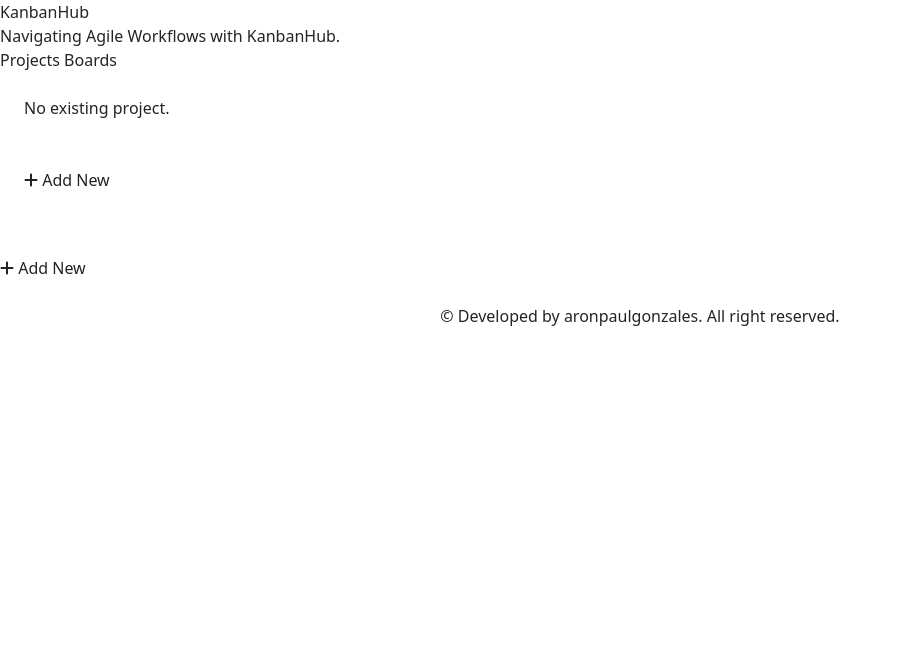
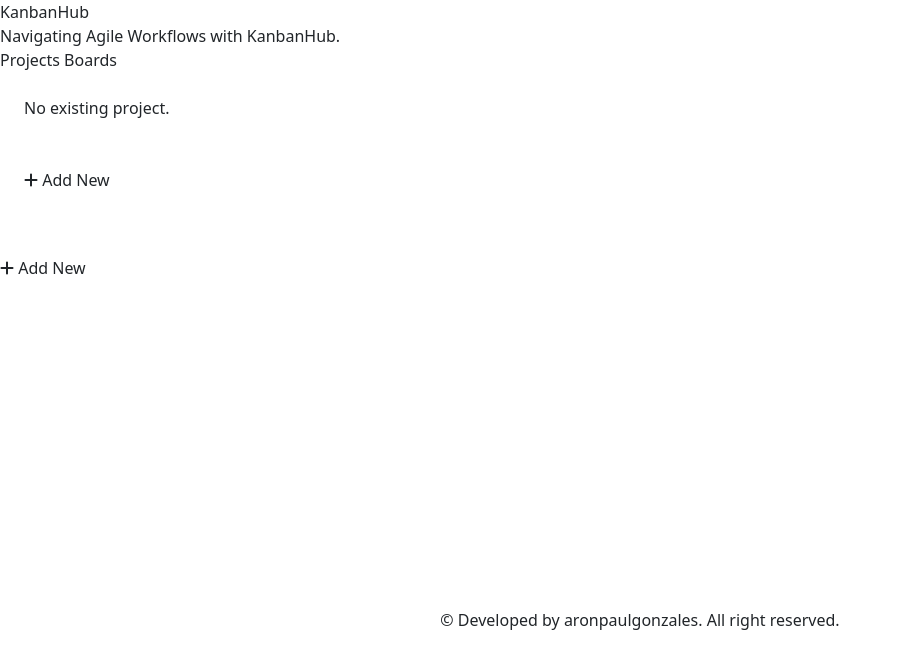
Before and after one commit to Nirshat/kanbanhub, a React (Vite) app: page / in a window 1280 px wide. Shown: the top 668 px of the page, without its empty margins (0-902 px from the left). Built offline with nearby package versions, Linux system fonts and the light colour scheme.

Commit message:
fix min-height

```diff
--- a/src/pages/ProjectsList.tsx
+++ b/src/pages/ProjectsList.tsx
@@ -26,7 +26,7 @@
         </p>
       </div>
 
-      <div className="flex flex-col gap-6 min-h-screen w-11/12 m-auto lg:w-3/5">
+      <div className="flex flex-col gap-6 w-11/12 m-auto lg:w-3/5" style={{minHeight:'70vh'}}>
 
         {/* <hr className="border-slate-400" /> */}
 
```
